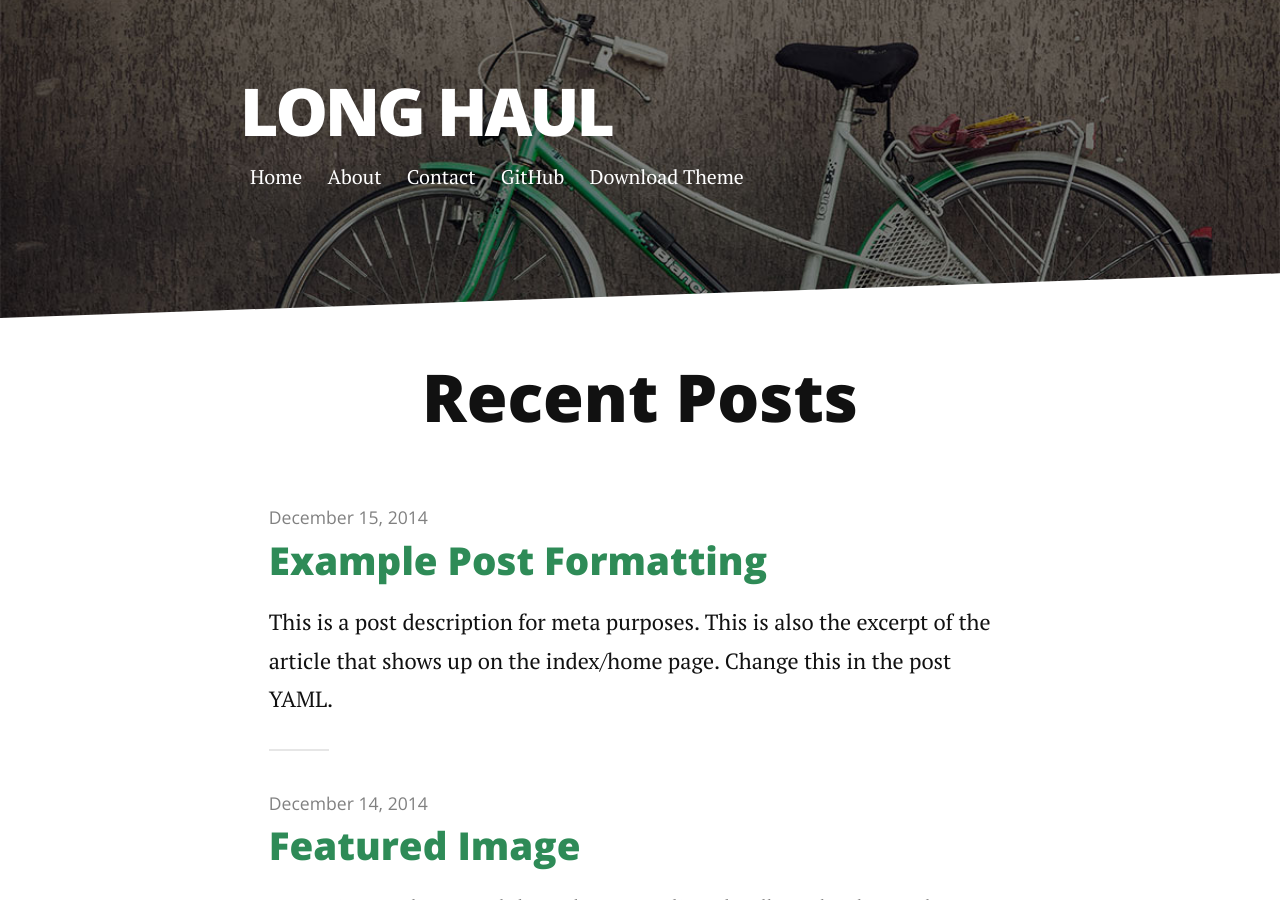
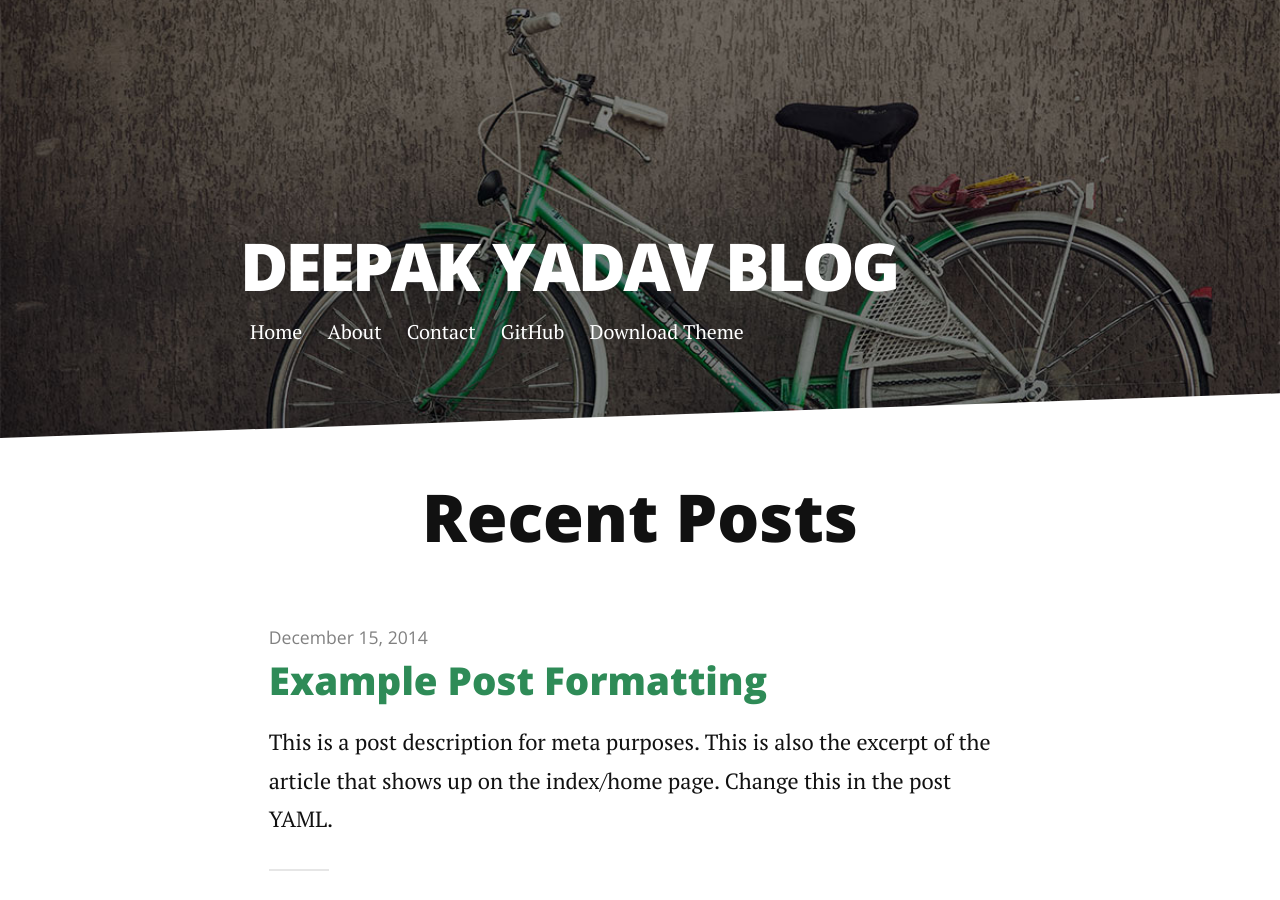
Before and after one commit to deepak7376/deepak7376.github.io, a Jekyll site: the page built from index.html, in a window 1280 px wide and 900 px high. Built offline with Jekyll 4.4.1, drawn with Linux system fonts in a browser that asks for light colours; nearby versions of some CDN libraries; the list of posts is cut into pages by our own code; some of the changed lines change nothing that is shown.

Commit message:
Update _config.yml

```diff
--- a/_config.yml
+++ b/_config.yml
@@ -1,12 +1,12 @@
-title: Long Haul
-description: Long Form Jekyll theme built with SASS
+title: Deepak Yadav Blog
+description: Just a beginning of my writing.
 
-url: https://long-haul.netlify.app
+url: https://deepak7376.github.io
 paginate_path: "blog/page:num/"
 permalink: blog/:title/
 
 # Header Option
-# header: large
+header: large
 
 sass:
     style: compressed
@@ -25,13 +25,13 @@ navigation:
       url: /contact
 
 social:
-    github: brianmaierjr
-    twitter: brianmaierjr
-    facebook: brianmaierjr
-    email: brimaidesigns@gmail.com
-    linkedin: brianmaierjr
+    github: deepak7376
+    twitter: ydeepak92
+    facebook: deepakkrishnayadav
+    email: dky.united@gmail.com
+    linkedin: dky7376
 
 google_analytics: "UA-58263416-1"
 
 disqus:
-    shortname: brianmaierjr
+    shortname: disqus_wOwOpoPJh2
```
